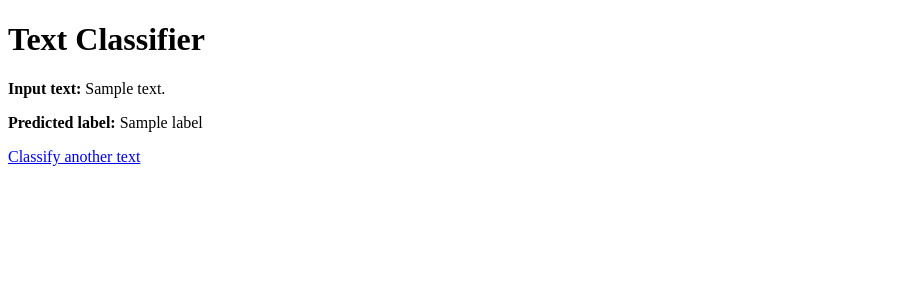
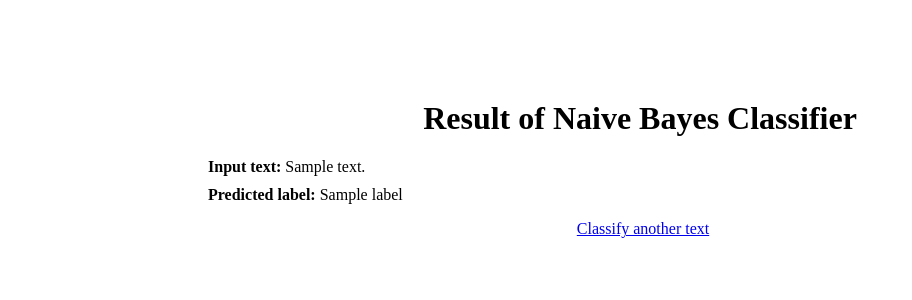
Before and after one commit to Naruuchi/NaiveBayesClassifier, a Flask app: template app/templates/result.html in a window 1280 px wide. Shown: the top 300 px of the page, without its empty margins (0-912 px from the left). Run offline with Flask 3, Linux system fonts and the light colour scheme; the template is opened without the code that fills it: most values are stand-ins (such as "Sample title", 1, 10 or a date in 2020); parts of the project's set-up code (start-up, migrations or seed data) failed here and were passed over.

Commit message:
modify template

```diff
--- a/app/templates/result.html
+++ b/app/templates/result.html
@@ -1,12 +1,12 @@
 <!DOCTYPE html>
 <html>
 <head>
-    <title>Text Classifier</title>
+    <title>Result</title>
 </head>
 <body>
-    <h1>Text Classifier</h1>
-    <p><strong>Input text:</strong> {{ text }}</p>
-    <p><strong>Predicted label:</strong> {{ label }}</p>
-    <p><a href="/">Classify another text</a></p>
+    <h1 style="text-align: center; margin-top: 100px;">Result of Naive Bayes Classifier</h1>
+    <p style="margin: 0 150px 10px 150px ;"><strong style="margin-left: 50px;">Input text:</strong> {{ text }}</p>
+    <p style="margin: 0 150px 10px 150px ;"><strong style="margin-left: 50px;"   >Predicted label:</strong> {{ label }}</p>
+    <p style="margin-left: 45%;"><a href="/">Classify another text</a></p>
 </body>
 </html>
```
Also changed, not shown: app/templates/home.html (+4 -4 lines).
